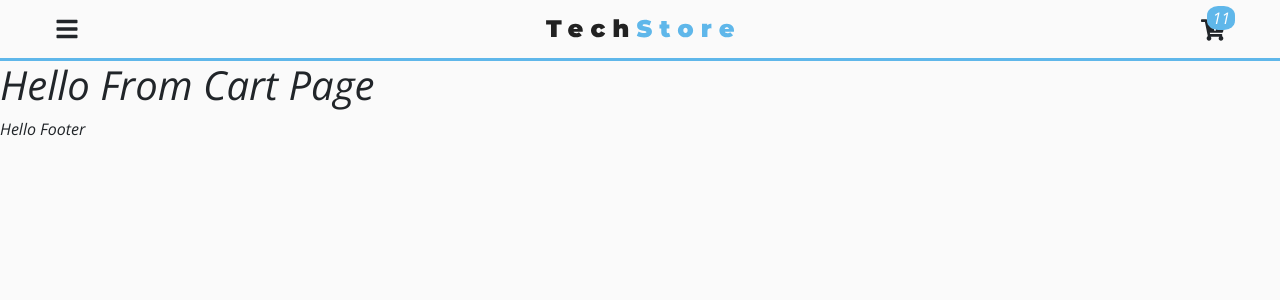
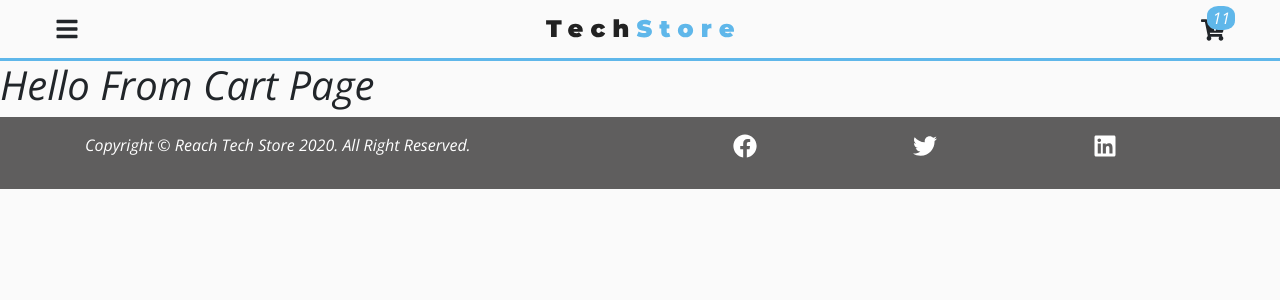
Before and after one commit to voboghure-dev/react-tech-store, a React (Create React App) app: page /cart in a window 1280 px wide. Shown: the top 300 px of the page. Built offline with nearby package versions, Linux system fonts and the light colour scheme.

Commit message:
Chapter 22
Signed-off-by: Tapan Kumer Das <tapan@devspalace.com>

```diff
--- a/src/components/ContactPage/ContactForm.js
+++ b/src/components/ContactPage/ContactForm.js
@@ -40,6 +40,13 @@ const ContactForm = (props) => {
                 placeholder="Your Message"
               ></textarea>
             </div>
+            <div className="form-group mt-3">
+              <input
+                type="submit"
+                value="Send"
+                className="form-control bg-primary text-white"
+              />
+            </div>
           </form>
         </div>
       </div>
--- a/src/components/Footer.js
+++ b/src/components/Footer.js
@@ -1,7 +1,49 @@
 import React from "react";
+import styled from "styled-components";
+import { ProductConsumer } from "../context";
 
 const Footer = (props) => {
-  return <div>Hello Footer</div>;
+  return (
+    <ProductConsumer>
+      {(value) => {
+        return (
+          <FooterWrapper>
+            <div className="container py-3">
+              <div className="row">
+                <div className="col-md-6">
+                  <p className="text-capitalize">
+                    copyright &copy; reach tech store {new Date().getFullYear()}
+                    . all right reserved.
+                  </p>
+                </div>
+                <div className="col-md-6 d-flex justify-content-around">
+                  {value.socialLinks.map((item) => (
+                    <a href={item.url} key={item.id}>
+                      {item.icon}
+                    </a>
+                  ))}
+                </div>
+              </div>
+            </div>
+          </FooterWrapper>
+        );
+      }}
+    </ProductConsumer>
+  );
 };
 
+const FooterWrapper = styled.footer`
+  background: var(--darkGrey);
+  color: var(--mainWhite);
+  .icon {
+    font-size: 1.5rem;
+    color: var(--mainWhite);
+    transition: var(--mainTransition);
+  }
+  .icon:hover {
+    color: var(--primaryColor);
+    cursor: pointer;
+  }
+`;
+
 export default Footer;
--- a/src/context/context.js
+++ b/src/context/context.js
@@ -1,5 +1,6 @@
 import React, { Component } from "react";
 import { linkData } from "./linkData";
+import { socialData } from "./socialData";
 
 const ProductContext = React.createContext();
 
@@ -9,6 +10,7 @@ class ProductProvider extends Component {
     cartOpen: false,
     cartItems: 11,
     links: linkData,
+    socialLinks: socialData,
     cart: [],
   };
   // handle sidebar
--- /dev/null
+++ b/src/context/socialData.js
@@ -0,0 +1,20 @@
+import React from "react";
+import { FaFacebook, FaTwitter, FaLinkedin } from "react-icons/fa";
+
+export const socialData = [
+  {
+    id: 1,
+    icon: <FaFacebook className="icon" />,
+    url: "https://facebook.com/",
+  },
+  {
+    id: 2,
+    icon: <FaTwitter className="icon" />,
+    url: "https://twitter.com/",
+  },
+  {
+    id: 3,
+    icon: <FaLinkedin className="icon" />,
+    url: "https://linkedin.com/",
+  },
+];
```
